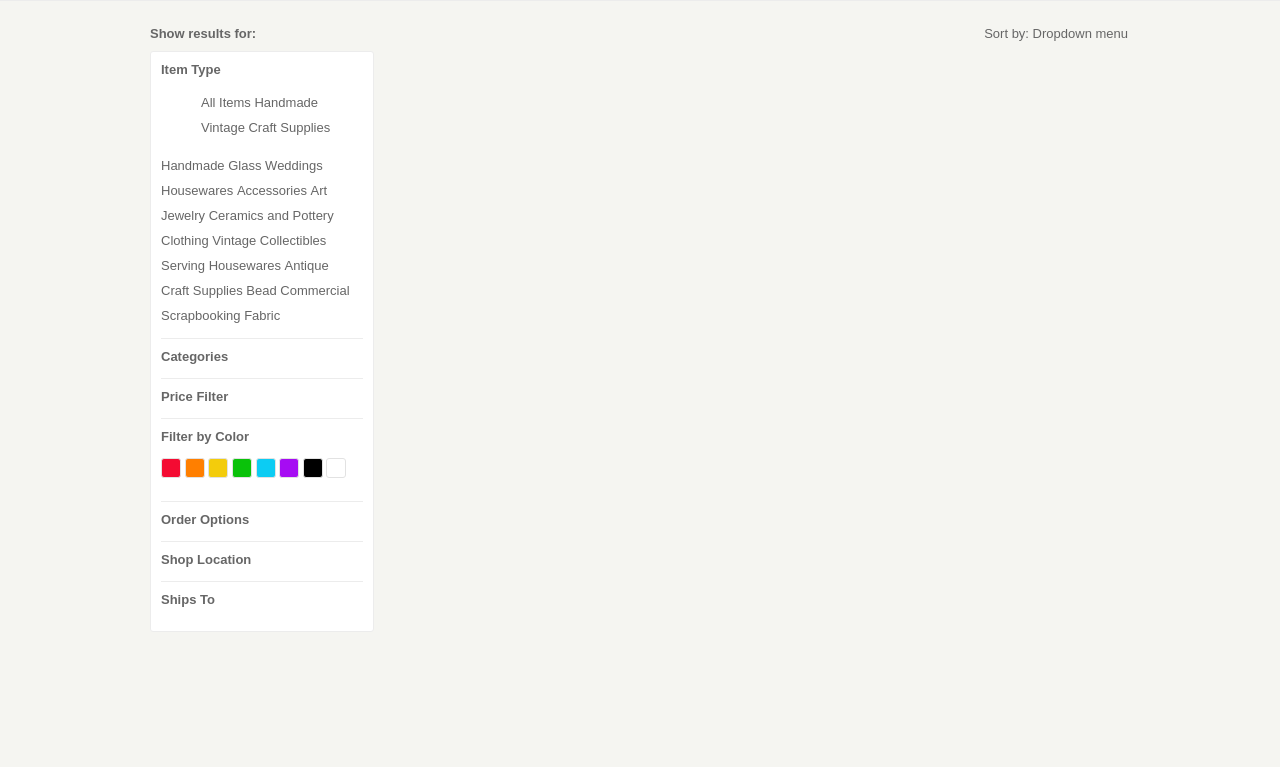
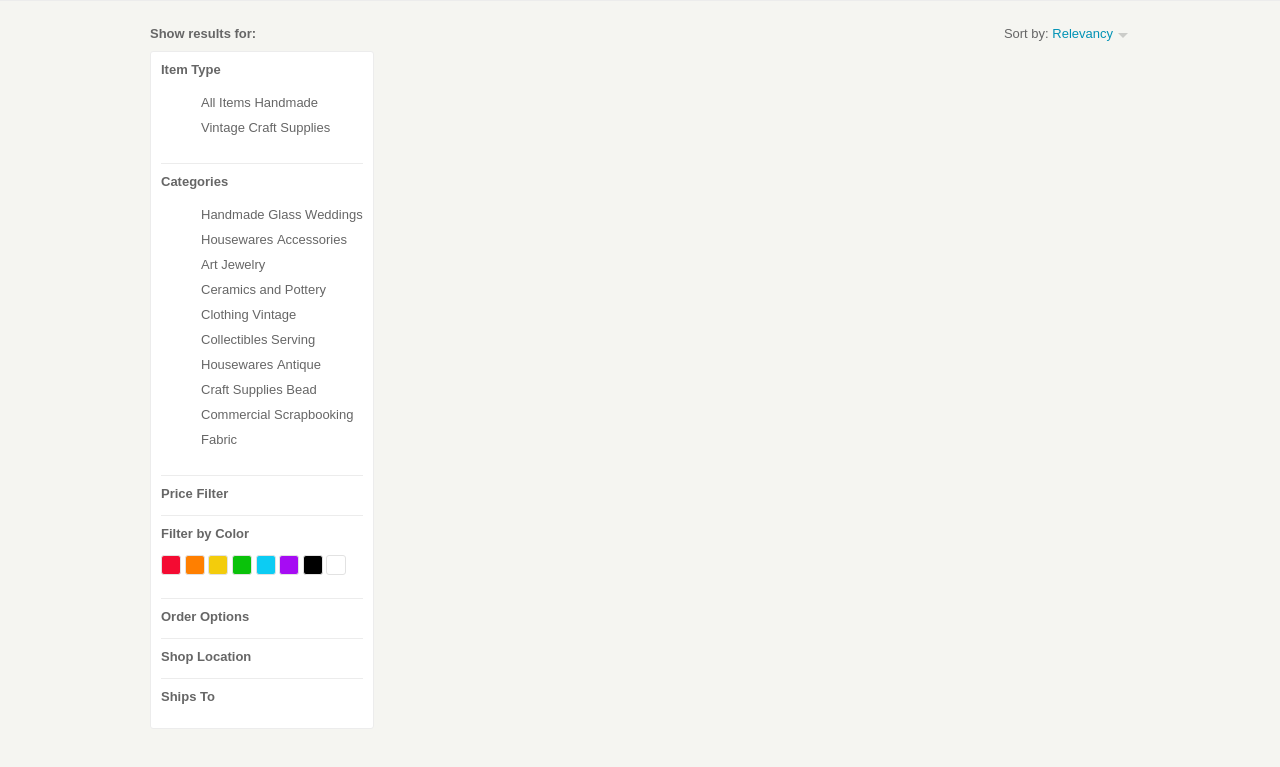
Before and after one commit to mrbrianleo/etsy, a plain HTML site: page index.html in a window 1280 px wide. Shown: the part 81-848 px from the top of the page. Drawn offline with nearby package versions, Linux system fonts and the light colour scheme.

Commit message:
sort by complete

```diff
--- a/index.html
+++ b/index.html
@@ -45,6 +45,10 @@
               <li>Vintage</li>
               <li>Craft Supplies</li>
             </ul>
+          </div>
+          <div class="filter-categories filter-box">
+            <h4>Categories</h4>
+            <ul>
               <li>Handmade</li>
               <li>Glass</li>
               <li>Weddings</li>
@@ -64,9 +68,8 @@
               <li>Commercial</li>
               <li>Scrapbooking</li>
               <li>Fabric</li>
-
+            </ul>
           </div>
-          <div class="filter-categories filter-box"><h4>Categories</h4></div>
           <div class="filter-price filter-box"><h4>Price Filter</h4></div>
           <div class="filter-color filter-box">
             <h4>Filter by Color</h4>
@@ -90,7 +93,7 @@
           <div class="right-header-container">
             <div class="keyword-results">
             </div>
-            <div class="sort">Sort by: <a href="#">Dropdown menu</a></div>
+            <div class="sort">Sort by: <a href="#">Relevancy<span class="triangle"></span></a></div>
           </div>
         </div>
         <div class="product-listings"></div>
--- a/main.css
+++ b/main.css
@@ -4,6 +4,7 @@ body {
   font-family: arial,helvetica,sans-serif;
   color: #666;
 }
+
 
 /* PAGE LAYOUT */
 
@@ -28,6 +29,17 @@ h4 {
 
 textarea, input {
   box-shadow: none;
+}
+
+.triangle {
+  display: inline-block;
+  margin-left: 5px;
+  content: "";
+  width: 0;
+  height: 0;
+  border-style: solid;
+  border-width: 5px 5px 0 5px;
+  border-color: #cbccc9 transparent transparent transparent;
 }
 
 .search-field {
@@ -192,6 +204,11 @@ textarea, input {
 
 .sort {
   float: right;
+}
+
+.sort a {
+  color: #0192B5;
+  text-decoration: none;
 }
 
 .product-listings {
```
